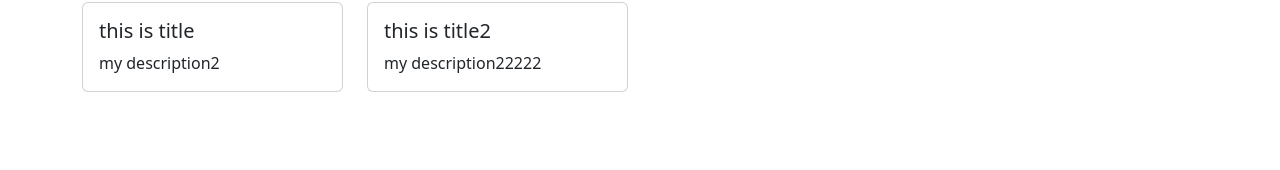
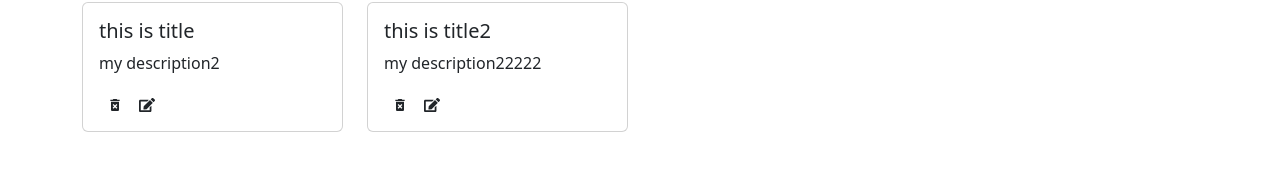
Before and after one commit to ronit18/NoteBook-app, a React (Create React App) app: page / in a window 1280 px wide. Shown: the part 446-616 px from the top of the page. Built offline with nearby package versions, Linux system fonts and the light colour scheme.

Commit message:
added react-icons

```diff
--- a/package.json
+++ b/package.json
@@ -3,11 +3,15 @@
   "version": "0.1.0",
   "private": true,
   "dependencies": {
+    "@fortawesome/fontawesome-svg-core": "^6.2.0",
+    "@fortawesome/free-solid-svg-icons": "^6.2.0",
+    "@fortawesome/react-fontawesome": "^0.2.0",
     "@testing-library/jest-dom": "^5.16.5",
     "@testing-library/react": "^13.4.0",
     "@testing-library/user-event": "^13.5.0",
     "react": "^18.2.0",
     "react-dom": "^18.2.0",
+    "react-icons": "^4.4.0",
     "react-router-dom": "^6.4.0",
     "react-scripts": "5.0.1",
     "web-vitals": "^2.1.4"
--- a/public/index.html
+++ b/public/index.html
@@ -20,7 +20,6 @@
 	<body>
 		<noscript>You need to enable JavaScript to run this app.</noscript>
 		<div id="root"></div>
-
 		<script
 			src="https://cdn.jsdelivr.net/npm/bootstrap@5.2.1/dist/js/bootstrap.bundle.min.js"
 			integrity="sha384-u1OknCvxWvY5kfmNBILK2hRnQC3Pr17a+RTT6rIHI7NnikvbZlHgTPOOmMi466C8"
--- a/src/components/Notesitem.jsx
+++ b/src/components/Notesitem.jsx
@@ -1,4 +1,6 @@
 import React from "react";
+import { MdDeleteForever } from "react-icons/md";
+import { FaEdit } from "react-icons/fa";
 
 const Noteitem = (props) => {
 	const { note } = props;
@@ -8,6 +10,11 @@
 				<div class="card-body">
 					<h5 class="card-title">{note.title}</h5>
 					<p class="card-text">{note.description}</p>
+					<MdDeleteForever
+						className="mx-2"
+						style={{ cursor: "pointer" }}
+					/>
+					<FaEdit className="mx-2" style={{ cursor: "pointer" }} />
 				</div>
 			</div>
 		</div>
```
Also changed, not shown: 1 other file (tests, documents, lock files or other folders).
